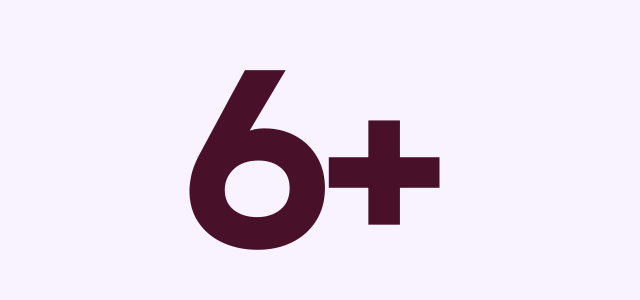
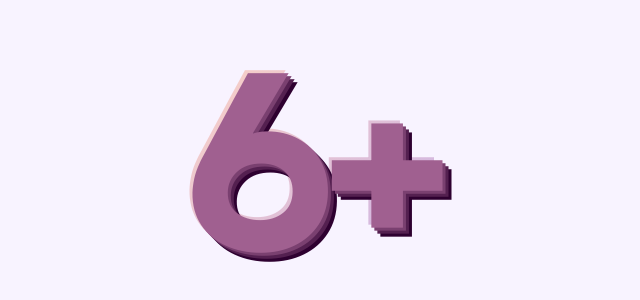
Before and after one commit to lica-ux/portfolio, a React (Vite) app: page / in a window 1280 px wide. Shown: the part 8306-8606 px from the top of the page, without its empty margins (142-782 px from the left). Built offline with nearby package versions, Linux system fonts and the light colour scheme.

Commit message:
chore: auto-save 2026-05-03 16:02

```diff
--- a/src/components/StatsSection/StatsSection.tsx
+++ b/src/components/StatsSection/StatsSection.tsx
@@ -116,10 +116,15 @@ export default function StatsSection({ imageSrc, imageAlt, id = 'stats', variant
                   className="absolute font-semibold leading-none tracking-[-0.03em]"
                   style={{
                     fontFamily: 'var(--font-display)',
-                    color: 'var(--color-nav-text)',
                     fontSize: '20vw',
                     opacity: displayIndex === i ? 1 : 0,
                     transition: 'opacity 0.4s ease',
+                    background: 'linear-gradient(135deg, #ffd4c2 0%, #c8b0e8 100%)',
+                    WebkitBackgroundClip: 'text',
+                    backgroundClip: 'text',
+                    WebkitTextFillColor: 'transparent',
+                    color: 'transparent',
+                    textShadow: '3px 3px 0 #a06090, 6px 6px 0 #7a4070, 9px 9px 0 #542050, 12px 12px 0 #2e0030',
                   }}
                 >
                   {stat.value}
```
